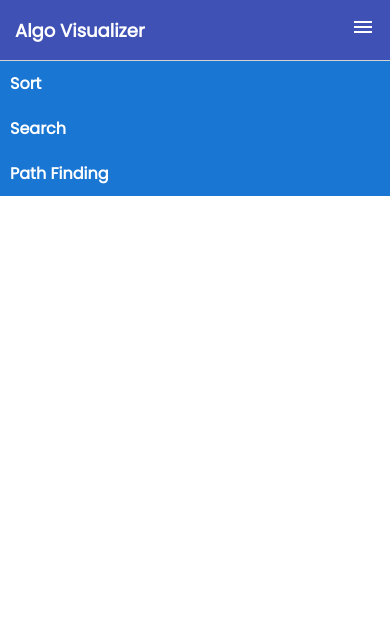
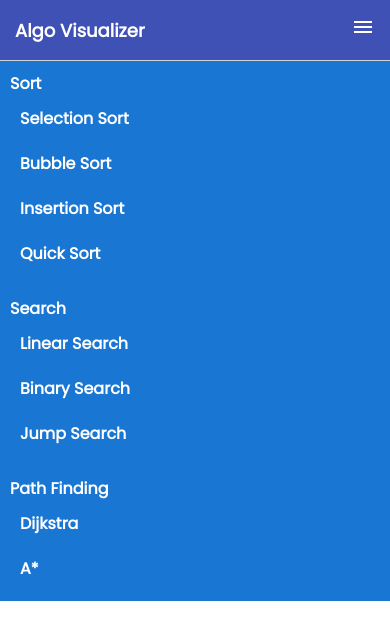
Before and after one commit to SephHiwatig/AlgoVisualizer, an Angular app: page / in a window 390 px wide. Both pictures are taken after a click on the element 370 px from the left and 30 px from the top of the page. Shown: the top 640 px of the page. Built offline with nearby package versions, Linux system fonts and the light colour scheme.

Commit message:
Added Submenu

```diff
--- a/src/app/nav/nav.component.css
+++ b/src/app/nav/nav.component.css
@@ -15,7 +15,9 @@ div span {
   display: none;
 }
 
-.nav-item {
+.nav-item-sort,
+.nav-item-search,
+.nav-item-path {
   text-align: center;
   list-style: none;
   margin: auto 10px;
@@ -23,10 +25,49 @@ div span {
   padding: 5px;
   border-radius: 4px;
   min-width: 75px;
+  position: relative;
 }
 
-.nav-item:hover {
+.sub-menu-sort,
+.sub-menu-search,
+.sub-menu-path {
+  position: absolute;
+  background-color: #1976d2;
+  border-radius: 4px;
+  display: none;
+}
+
+.sub-menu-sort a,
+.sub-menu-search a,
+.sub-menu-path a {
+  display: block;
+  padding: 10px;
+  border-radius: 4px;
+}
+
+.sub-menu-sort a:hover,
+.sub-menu-search a:hover,
+.sub-menu-path a:hover {
+  display: block;
+  background-color: #218dfa;
+}
+
+.nav-item-sort:hover,
+.nav-item-search:hover,
+.nav-item-path:hover {
   background-color: #e91e63;
+}
+
+.nav-item-sort:hover .sub-menu-sort {
+  display: block;
+}
+
+.nav-item-search:hover .sub-menu-search {
+  display: block;
+}
+
+.nav-item-path:hover .sub-menu-path {
+  display: block;
 }
 
 /* tablet/mobile menu */
@@ -51,12 +92,12 @@ div span {
 }
 .nav-menu-mobile div {
   width: 100%;
-  cursor: pointer;
   padding: 10px;
 }
 
-.nav-menu-mobile div:hover {
+.sub-menu-mobile:hover {
   background-color: #218dfa;
+  cursor: pointer;
 }
 
 /* Media Queries */
--- a/src/app/nav/nav.component.html
+++ b/src/app/nav/nav.component.html
@@ -4,9 +4,30 @@
 
 <div class="nav-menu-list">
   <ul class="nav-list">
-    <li class="nav-item">Sort</li>
-    <li class="nav-item">Search</li>
-    <li class="nav-item">Path Finding</li>
+    <li class="nav-item-sort">
+      Sort
+      <div class="sub-menu-sort">
+        <a>Selection Sort</a>
+        <a>Bubble Sort</a>
+        <a>Insertion Sort</a>
+        <a>Quick Sort</a>
+      </div>
+    </li>
+    <li class="nav-item-search">
+      Search
+      <div class="sub-menu-search">
+        <a>Linear Search</a>
+        <a>Binary Search</a>
+        <a>Jump Search</a>
+      </div>
+    </li>
+    <li class="nav-item-path">
+      Path Finding
+      <div class="sub-menu-path">
+        <a>Dijsktra</a>
+        <a>A*</a>
+      </div>
+    </li>
   </ul>
 </div>
 
@@ -21,7 +42,22 @@
 </div>
 
 <div class="nav-menu-mobile">
-  <div class="nav-item-mobile">Sort</div>
-  <div class="nav-item-mobile">Search</div>
-  <div class="nav-item-mobile">Path Finding</div>
+  <div class="nav-item-mobile">
+    Sort
+    <div class="sub-menu-mobile">Selection Sort</div>
+    <div class="sub-menu-mobile">Bubble Sort</div>
+    <div class="sub-menu-mobile">Insertion Sort</div>
+    <div class="sub-menu-mobile">Quick Sort</div>
+  </div>
+  <div class="nav-item-mobile">
+    Search
+    <div class="sub-menu-mobile">Linear Search</div>
+    <div class="sub-menu-mobile">Binary Search</div>
+    <div class="sub-menu-mobile">Jump Search</div>
+  </div>
+  <div class="nav-item-mobile">
+    Path Finding
+    <div class="sub-menu-mobile">Dijkstra</div>
+    <div class="sub-menu-mobile">A*</div>
+  </div>
 </div>
```
